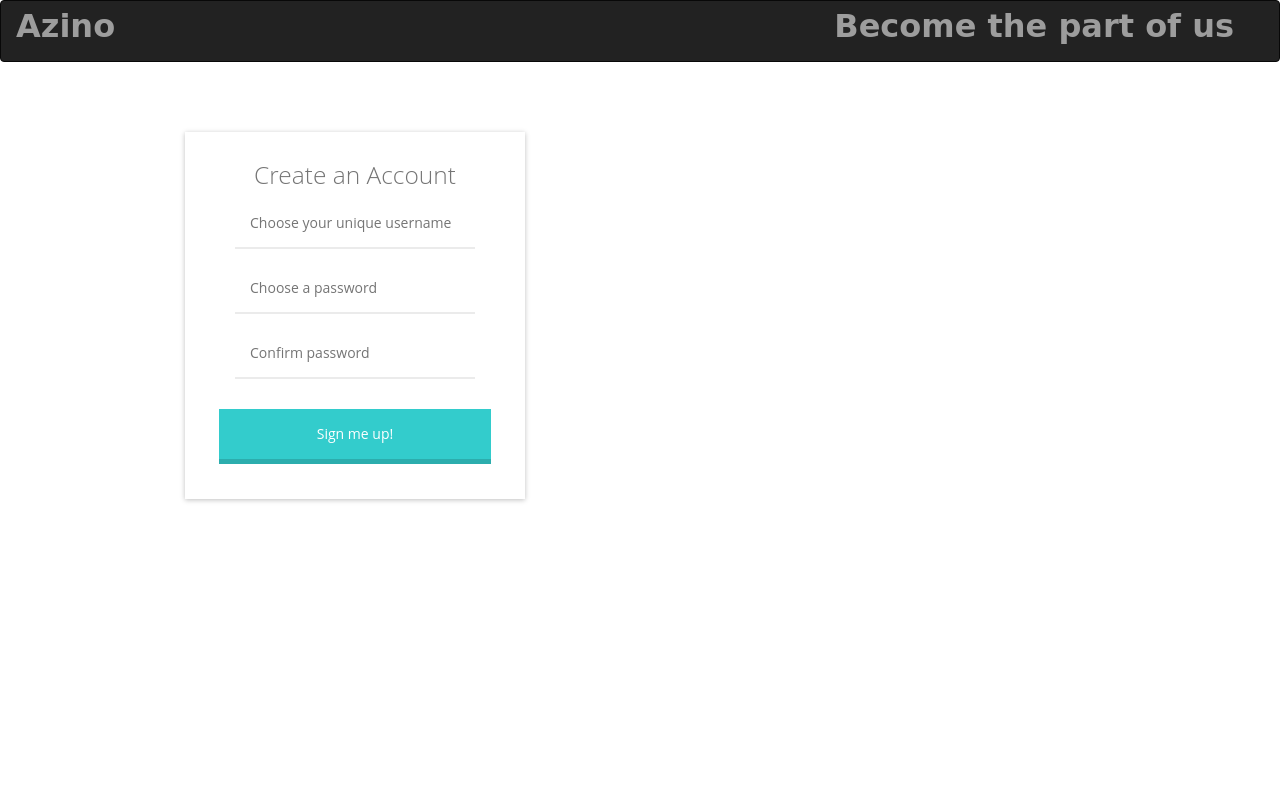
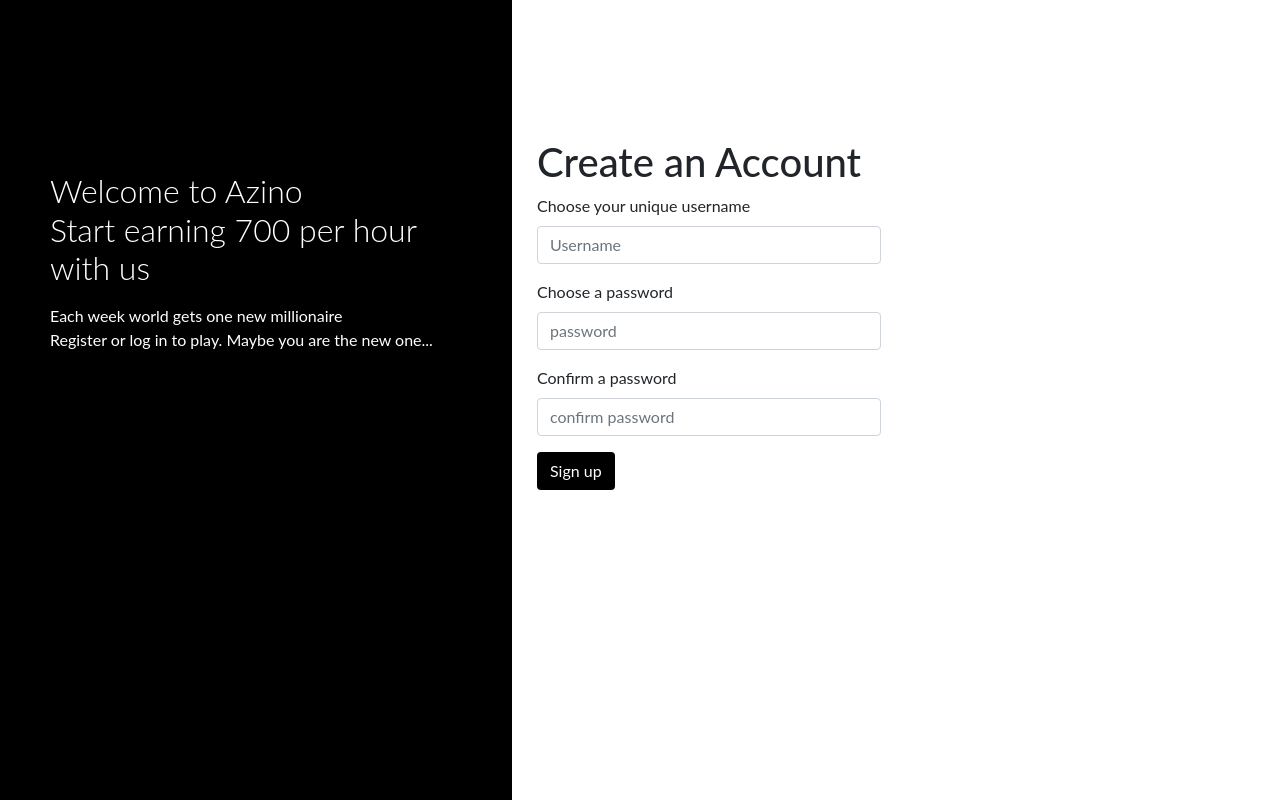
Before and after one commit to vovapasko/roulette_service_flask, a Flask app: page /register in a window 1280 px wide. Run offline with Flask 2, Linux system fonts and the light colour scheme; some libraries are stand-ins or nearby versions.

Commit message:
Created register html page

```diff
--- a/root/static/css/style.css
+++ b/root/static/css/style.css
@@ -50,7 +50,7 @@ body {
     }
 
     .login-form{
-        margin-top: 60%;
+        margin-top: 40%;
     }
 
     .register-form{
--- a/root/templates/register.html
+++ b/root/templates/register.html
@@ -1,65 +1,56 @@
 <!DOCTYPE html>
-<html lang="en">
+<html>
 <head>
-    <title>TALHA</title>
-    <meta charset="utf-8">
-    <meta name="viewport" content="width=device-width, initial-scale=1">
-    <link rel="stylesheet" href="http://maxcdn.bootstrapcdn.com/bootstrap/3.3.5/css/bootstrap.min.css">
-    <script src="https://ajax.googleapis.com/ajax/libs/jquery/1.11.3/jquery.min.js"></script>
-    <script src="http://maxcdn.bootstrapcdn.com/bootstrap/3.3.5/js/bootstrap.min.js"></script>
-    <link href="//maxcdn.bootstrapcdn.com/bootstrap/3.3.0/css/bootstrap.min.css" rel="stylesheet" id="bootstrap-css">
-    <script src="//maxcdn.bootstrapcdn.com/bootstrap/3.3.0/js/bootstrap.min.js"></script>
+    <title>Login Page</title>
+    <link href="//maxcdn.bootstrapcdn.com/bootstrap/4.0.0/css/bootstrap.min.css" rel="stylesheet" id="bootstrap-css">
+    <script src="//maxcdn.bootstrapcdn.com/bootstrap/4.0.0/js/bootstrap.min.js"></script>
     <script src="//code.jquery.com/jquery-1.11.1.min.js"></script>
     <!------ Include the above in your HEAD tag ---------->
-    <link rel="stylesheet" href="{{ url_for('static', filename='css/register_style.css') }}">
-
+    <link rel="stylesheet" href="{{ url_for('static', filename='css/style.css') }}">
 
 </head>
 <body>
 
-<nav class="navbar navbar-inverse">
-    <div class="container-fluid">
-        <div class="navbar-header">
-
-            <a class="navbar-brand" href="{{url_for('login')}}">Azino</a>
-
-        </div>
-        <div class="collapse navbar-collapse" id="myNavbar">
-
-            <ul class="nav navbar-nav navbar-right">
-
-                <div class="collapse navbar-collapse" id="bs-example-navbar-collapse-1">
-                    <p class="navbar-brand">Become the part of us</p>
-
-                </div>
-            </ul>
+<div class="sidenav">
+    <div class="login-main-text">
+        <h2>Welcome to Azino <br> Start earning 700 per hour with us</h2>
+        <p></p>
+        <p>Each week world gets one new millionaire<br>
+            Register or log in to play. Maybe you are the new one...</p>
     </div>
 </div>
-</nav>
+<div class="main">
+    <div class="col-md-6 col-sm-12">
+        <div class="login-form">
 
-
-<div>
-    <div class="container">
-        <div class="col-md-6">
-            <div id="logbox">
+            {% if error %}
+            <p class="error"><strong>Error:</strong> {{ error }}
+                {% endif %}
             <form id="signup" method="post" action="/signup">
                 <h1>Create an Account</h1>
-                    <input name="new_username" type="text" placeholder="Choose your unique username" class="input pass"
+                <div class="form-group">
+                    <label>Choose your unique username</label>
+                    <input name="new_username" type="text" placeholder="Username" class="form-control"
                            value="{{request.form.new_username}}"/>
-                    <input name="new_user_password" type="password" placeholder="Choose a password" required="required"
-                           class="input pass"/>
-                    <input name="new_user_password2" type="password" placeholder="Confirm password" required="required"
-                           class="input pass"/>
-                    <input type="submit" value="Sign me up!" class="inputButton"/>
+                </div>
+                <div class="form-group">
+                    <label>Choose a password</label>
+                    <input name="new_user_password" type="password" placeholder="password"
+                           required="required"
+                           class="form-control"/>
+                </div>
+                <div class="form-group">
+                    <label>Confirm a password</label>
+                    <input name="new_user_password2" type="password" placeholder="confirm password"
+                           required="required"
+                           class="form-control"/>
+                </div>
+                <button type="submit" value="Sign-up!" class="btn btn-black">Sign up</button>
 
             </form>
-            </div>
-        </div>
-        <!--col-md-6-->
-
 
         </div>
     </div>
-
+</div>
 </body>
 </html>
```
Lines whose indentation alone changed are shown as unchanged.
